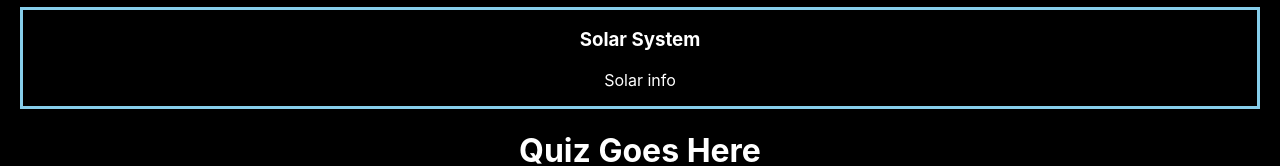
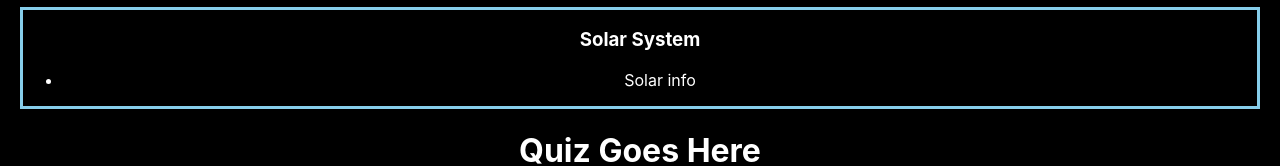
Before and after one commit to Marshall3c03/BBC_Hello_World, a React (Create React App) app in the folder client/: page / in a window 1280 px wide. Shown: the part 135-301 px from the top of the page. Built offline with nearby package versions, Linux system fonts and the light colour scheme; no server answers.

Commit message:
list added to solarinfo

```diff
--- a/client/src/components/SolarInfo.js
+++ b/client/src/components/SolarInfo.js
@@ -3,7 +3,9 @@ import React from "react";
 const SolarInfo = () => {
     return(
         <div>
-            <p>Solar info</p>
+            <ul>
+                <li>Solar info</li>
+            </ul>
         </div>
     );
 };
```
